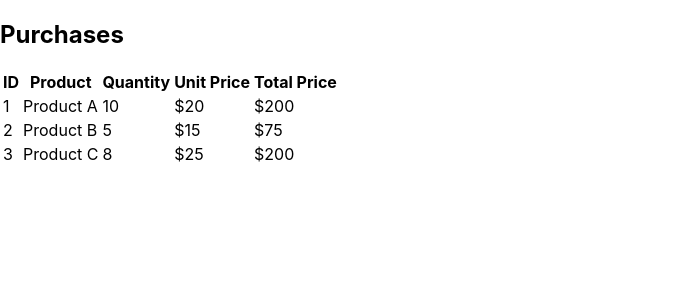
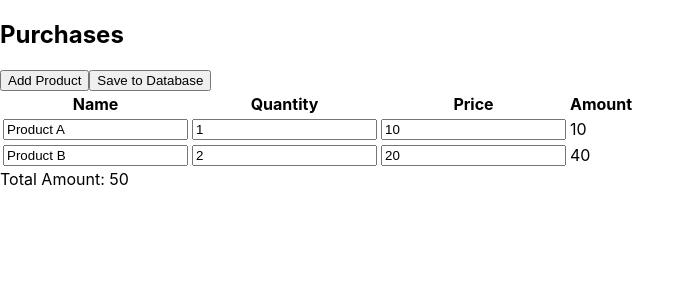
Before and after one commit to kyawmyohlaing/inventory-management-frontend, a React (Create React App) app: page /Purchases in a window 1280 px wide. Shown: the top 300 px of the page, without its empty margins (0-695 px from the left). Built offline with nearby package versions, Linux system fonts and the light colour scheme.

Commit message:
Update Purchase

```diff
--- a/package.json
+++ b/package.json
@@ -6,6 +6,7 @@
     "@testing-library/jest-dom": "^5.17.0",
     "@testing-library/react": "^13.4.0",
     "@testing-library/user-event": "^13.5.0",
+    "axios": "^1.6.7",
     "react": "^18.2.0",
     "react-dom": "^18.2.0",
     "react-router-dom": "^6.21.3",
--- a/src/components/purchases/Purchases.js
+++ b/src/components/purchases/Purchases.js
@@ -1,60 +1,99 @@
-// ./components/purchases/Purchases.js
-
-import React, { useState, useEffect } from 'react';
+import React, { useState } from 'react';
+import axios from 'axios'; // Import axios for making HTTP requests
 
 const Purchases = () => {
-  // Define state variable to store purchase data
-  const [purchases, setPurchases] = useState([]);
-  const [loading, setLoading] = useState(true);
+  const [products, setProducts] = useState([
+    { id: 1, name: 'Product A', quantity: 1, price: 10 },
+    { id: 2, name: 'Product B', quantity: 2, price: 20 },
+    // Initial product entries
+  ]);
 
-  // Simulate fetching purchase data from backend
-  useEffect(() => {
-    // Fetch purchase data
-    fetchPurchases();
-  }, []);
-
-  // Simulated function to fetch purchase data from backend
-  const fetchPurchases = () => {
-    // Simulated data for demonstration
-    const purchasesFromBackend = [
-      { id: 1, product: 'Product A', quantity: 10, unitPrice: 20, totalPrice: 200 },
-      { id: 2, product: 'Product B', quantity: 5, unitPrice: 15, totalPrice: 75 },
-      { id: 3, product: 'Product C', quantity: 8, unitPrice: 25, totalPrice: 200 }
-    ];
-    setPurchases(purchasesFromBackend);
-    setLoading(false); // Set loading to false once data is fetched
+  const addProduct = () => {
+    const newProduct = { id: products.length + 1, name: '', quantity: 0, price: 0 };
+    setProducts([...products, newProduct]);
   };
 
-  // Render loading state while fetching data
-  if (loading) {
-    return <div>Loading...</div>;
-  }
+  const handleNameChange = (index, value) => {
+    const updatedProducts = [...products];
+    updatedProducts[index].name = value;
+    setProducts(updatedProducts);
+  };
+
+  const handleQuantityChange = (index, value) => {
+    const updatedProducts = [...products];
+    updatedProducts[index].quantity = value;
+    setProducts(updatedProducts);
+  };
+
+  const handlePriceChange = (index, value) => {
+    const updatedProducts = [...products];
+    updatedProducts[index].price = value;
+    setProducts(updatedProducts);
+  };
+
+  const calculateAmount = (quantity, price) => {
+    return quantity * price;
+  };
+
+  const calculateTotalAmount = () => {
+    return products.reduce((total, product) => total + calculateAmount(product.quantity, product.price), 0);
+  };
+
+  const saveToDatabase = async () => {
+    try {
+      // Make a POST request to your backend API to save the products to the database
+      await axios.post('/api/products', products);
+      alert('Products saved to database successfully!');
+    } catch (error) {
+      console.error('Error saving products to database:', error);
+      alert('Failed to save products to database.');
+    }
+  };
 
   return (
     <div>
       <h2>Purchases</h2>
+      <button onClick={addProduct}>Add Product</button>
+      <button onClick={saveToDatabase}>Save to Database</button>
       <table>
         <thead>
           <tr>
-            <th>ID</th>
-            <th>Product</th>
+            <th>Name</th>
             <th>Quantity</th>
-            <th>Unit Price</th>
-            <th>Total Price</th>
+            <th>Price</th>
+            <th>Amount</th>
           </tr>
         </thead>
         <tbody>
-          {purchases.map(purchase => (
-            <tr key={purchase.id}>
-              <td>{purchase.id}</td>
-              <td>{purchase.product}</td>
-              <td>{purchase.quantity}</td>
-              <td>${purchase.unitPrice}</td>
-              <td>${purchase.totalPrice}</td>
+          {products.map((product, index) => (
+            <tr key={product.id}>
+              <td>
+                <input
+                  type="text"
+                  value={product.name}
+                  onChange={(e) => handleNameChange(index, e.target.value)}
+                />
+              </td>
+              <td>
+                <input
+                  type="number"
+                  value={product.quantity}
+                  onChange={(e) => handleQuantityChange(index, e.target.value)}
+                />
+              </td>
+              <td>
+                <input
+                  type="number"
+                  value={product.price}
+                  onChange={(e) => handlePriceChange(index, e.target.value)}
+                />
+              </td>
+              <td>{calculateAmount(product.quantity, product.price)}</td>
             </tr>
           ))}
         </tbody>
       </table>
+      <div>Total Amount: {calculateTotalAmount()}</div>
     </div>
   );
 };
```
Also changed, not shown: src/components/purchases/Purchases-1.js (added, +62 -0 lines), 1 other file (tests, documents, lock files or other folders).
